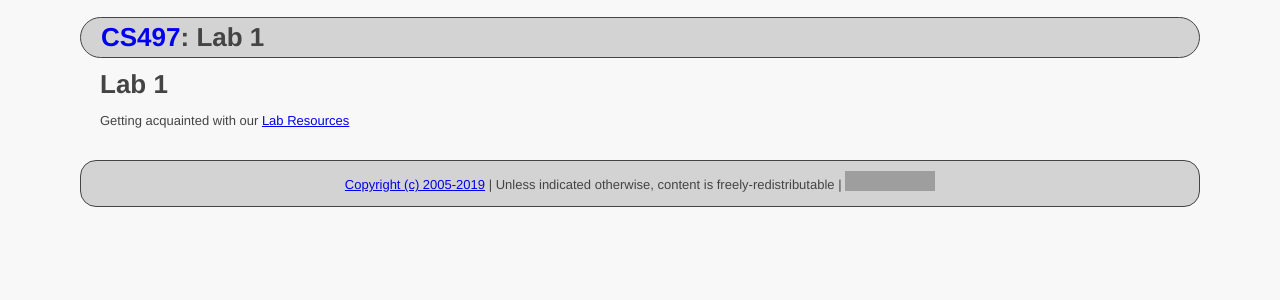
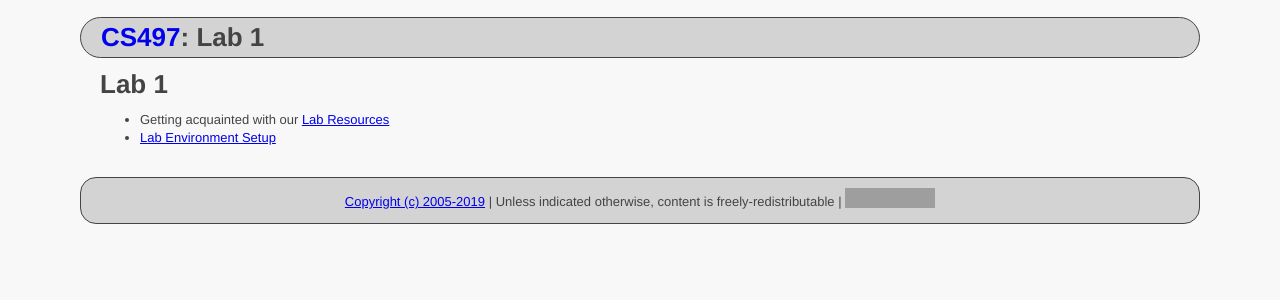
Before and after one commit to ycpcs/cs497-spring2019, a Jekyll site: the page built from labs/lab01.md, in a window 1280 px wide. Shown: the top 300 px of the page. Built offline with Jekyll 4.4.1, drawn with Linux system fonts in a browser that asks for light colours; grey boxes are pictures that could not be loaded.

Commit message:
Update lab01.md

```diff
--- a/labs/lab01.md
+++ b/labs/lab01.md
@@ -6,4 +6,5 @@ title: "Lab 1"
 
 # Lab 1
 
-Getting acquainted with our [Lab Resources](../resources/index.html)
+- Getting acquainted with our [Lab Resources](../resources/index.html)
+- [Lab Environment Setup](http://www.cis.syr.edu/~wedu/seed/lab_env.html)
```
